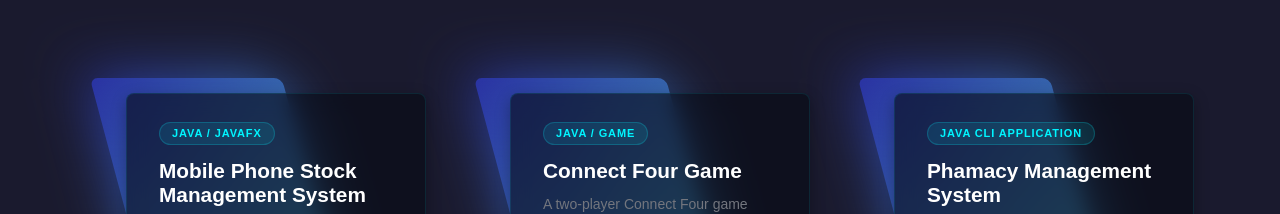
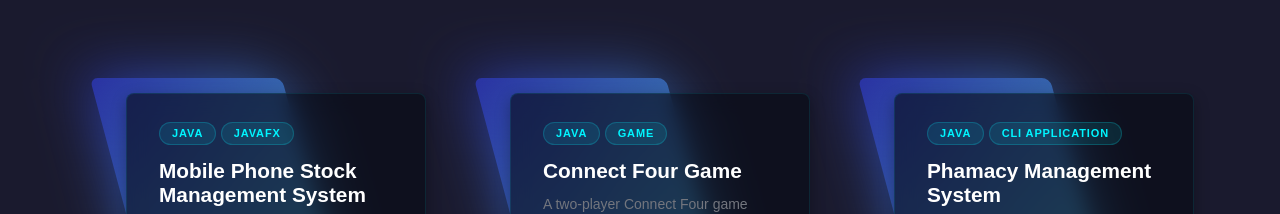
Before and after one commit to oshan-navishka/My-portfolio, a website built with webpack: page index.html in a window 1280 px wide. Shown: the part 3121-3335 px from the top of the page. Built offline with nearby package versions, Linux system fonts and the light colour scheme.

Commit message:
update project section

```diff
--- a/index.html
+++ b/index.html
@@ -385,7 +385,8 @@
             <div class="project-box">
                 <span></span>
                 <div class="project-content">
-                    <div class="project-tag">Java / JavaFX</div>
+                    <div class="project-tag">Java</div>
+                    <div class="project-tag">JavaFX</div>
                     <h2>Mobile Phone Stock Management System</h2>
                     <p>A desktop stock management application built with Java and JavaFX for tracking mobile phone inventory, sales and revenue.</p>
                     <div class="project-links">
@@ -398,7 +399,8 @@
             <div class="project-box">
                 <span></span>
                 <div class="project-content">
-                    <div class="project-tag">Java / Game</div>
+                    <div class="project-tag">Java</div>
+                    <div class="project-tag">Game</div>
                     <h2>Connect Four Game</h2>
                     <p>A two-player Connect Four game built with Java featuring a clean game board, win detection and score tracking.</p>
                     <div class="project-links">
@@ -411,7 +413,8 @@
             <div class="project-box">
                 <span></span>
                 <div class="project-content">
-                    <div class="project-tag">Java CLI Application</div>
+                    <div class="project-tag">Java</div>
+                    <div class="project-tag">CLI Application</div>
                     <h2>Phamacy Management System</h2>
                     <p>A desktop pharmacy management application built with Java CLI for tracking pharmacy inventory, sales and revenue.</p>
                     <div class="project-links">
```
